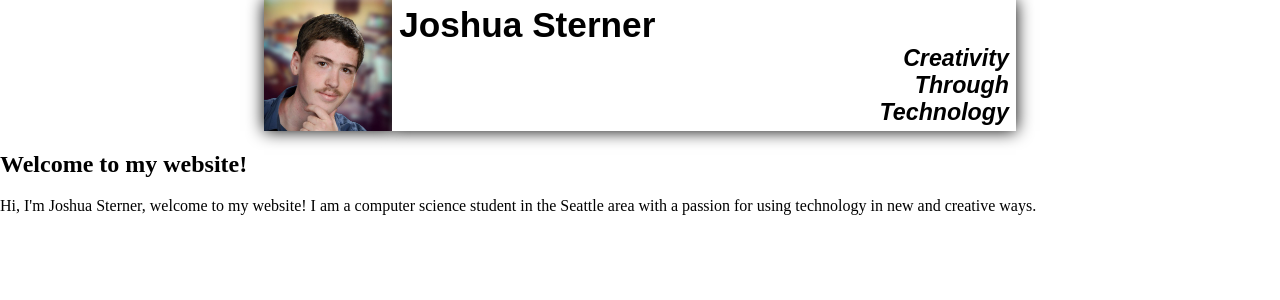
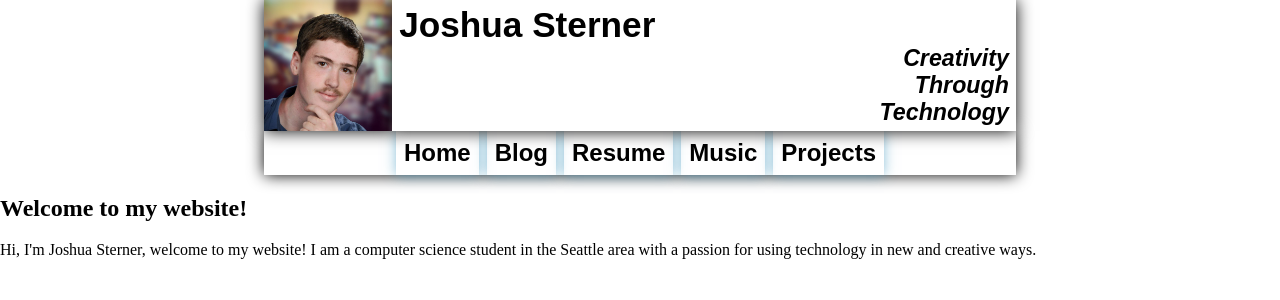
Before and after one commit to joshua-sterner/joshuasterner.com, a Django app: page / in a window 1280 px wide. Shown: the top 300 px of the page. Run offline with Django 3.2, Linux system fonts and the light colour scheme.

Commit message:
Re-enabled nav bar, wrote nav bar layout css.

```diff
--- a/website/static/styles.css
+++ b/website/static/styles.css
@@ -96,21 +96,23 @@ header nav ul {
     padding-bottom: 0px;
     padding-left: 0.75em;
     padding-right: 0.75em;
-    margin-top: 0px;
+    margin-top: -1em;
     margin-bottom: 0px;
-    height: 100%;
+    margin-left: auto;
+    margin-right: auto;
+    display: flex;
+    flex-wrap: wrap;
+    justify-content: center;
 }
 
 header nav ul li {
     display: inline-block;
+    margin-top: 1em;
     margin-left: 0.25em;
     margin-right: 0.25em;
-    height: 100%;
     line-height: normal;
     box-shadow: 0px 0px 0.75em rgba(86, 162, 197, 0.68);
-    box-shadow: inset 0px 0px 1.5em rgba(58, 154, 198, 0.61);
-    padding-left: 1em;
-    padding-right: 1em;
+    padding: 0.5em;
 }
 
 header nav ul li a {
@@ -119,6 +121,6 @@ header nav ul li a {
 }
 
 header nav ul li a h2 {
-    margin-top: 0.5em;
-    margin-bottom: 0.5em;
+    margin: 0px;
+    font-size: 1.5em;
 }
--- a/website/templates/base.html
+++ b/website/templates/base.html
@@ -12,7 +12,6 @@
                     <h1>Joshua Sterner</h1>
                     <h2>Creativity<br>Through<br>Technology</h2>
                 </div>
-            <!--
             <nav class="shadow">
                 <ul>
                     <li><a href="/"><h2>Home</h2></a></li>
@@ -22,7 +21,6 @@
                     <li><a href="/projects"><h2>Projects</h2></a></li>
                 </ul>
             </nav>
-            -->
         </header>
         <section class="content-section">
         {% block content %} {% endblock %}
```
